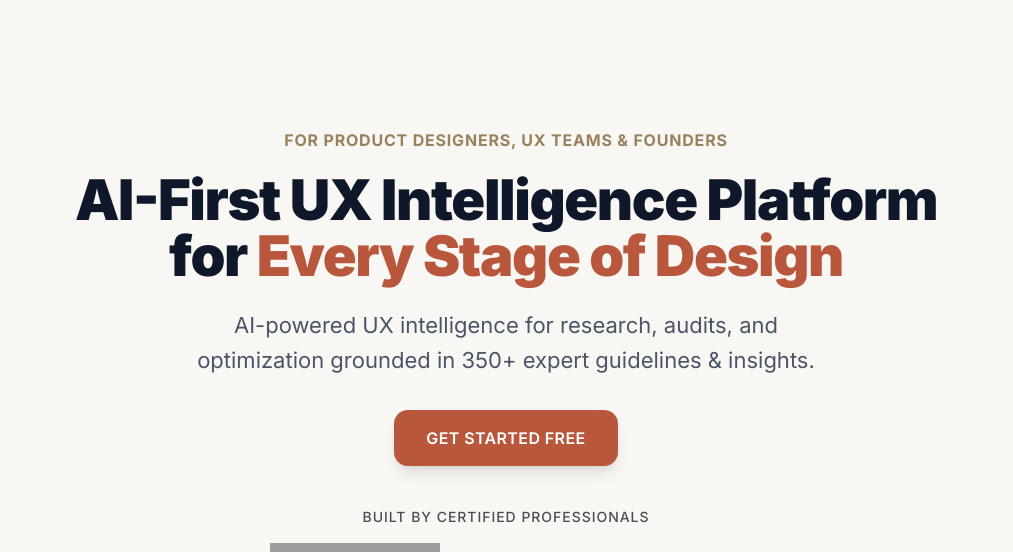
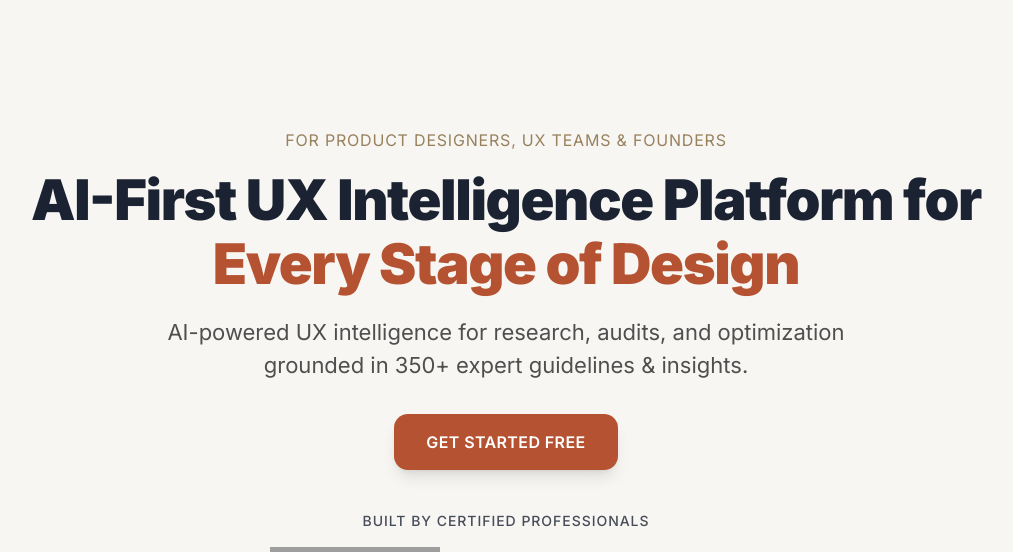
Before and after one commit to Surinder-thakur/ProUX-Website, a Next.js app: page / in a window 1280 px wide. Shown: the top 552 px of the page, without its empty margins (134-1147 px from the left). Built offline with nearby package versions, Linux system fonts and the light colour scheme; grey boxes are pictures that could not be loaded.

Commit message:
Type fixes
Heading paddings

```diff
--- a/src/components/sections/hero.tsx
+++ b/src/components/sections/hero.tsx
@@ -15,7 +15,7 @@ const stats = [
 
 function StarIcon() {
   return (
-    <svg className="h-4 w-4 fill-[#1a2130]" viewBox="0 0 20 20">
+    <svg className="h-4 w-4 fill-current text-foreground" viewBox="0 0 20 20">
       <path d="M9.049 2.927c.3-.921 1.603-.921 1.902 0l1.07 3.292a1 1 0 00.95.69h3.462c.969 0 1.371 1.24.588 1.81l-2.8 2.034a1 1 0 00-.364 1.118l1.07 3.292c.3.921-.755 1.688-1.54 1.118l-2.8-2.034a1 1 0 00-1.175 0l-2.8 2.034c-.784.57-1.838-.197-1.539-1.118l1.07-3.292a1 1 0 00-.364-1.118L2.98 8.72c-.783-.57-.38-1.81.588-1.81h3.461a1 1 0 00.951-.69l1.07-3.292z" />
     </svg>
   );
@@ -23,23 +23,27 @@ function StarIcon() {
 
 export default function HeroSection() {
   return (
-    <section className="bg-[#f8f7f4] pt-32 pb-16 md:pb-24 overflow-hidden">
+    <section className="bg-background pt-32 pb-16 md:pb-24 overflow-hidden">
       <div className="container-default">
         {/* Hero content — centered */}
-        <div className="mx-auto max-w-4xl text-center">
+        <div className="mx-auto max-w-5xl xl:max-w-6xl text-center">
           {/* Eyebrow */}
-          <p className="text-sm md:text-base font-bold text-[#99825d] uppercase tracking-wider mb-5">
+          <p className="text-sm md:text-base font-regular text-[hsl(var(--text-primary-600))] uppercase tracking-wider mb-5">
             For Product Designers, UX Teams &amp; Founders
           </p>
 
           {/* H1 */}
-          <h1 className="text-4xl md:text-5xl lg:text-[56px] leading-[1.1] font-black text-slate-900 tracking-tight mb-6">
-            AI-First UX Intelligence Platform for{" "}
-            <span className="text-[#B9573D]">Every Stage of Design</span>
+          <h1 className="text-4xl md:text-5xl lg:text-[56px] leading-[1.2] font-black text-foreground tracking-tight mb-6">
+            <span className="block lg:whitespace-nowrap">
+              AI-First UX Intelligence Platform for
+            </span>
+            <span className="block mt-2 text-primary">
+              Every Stage of Design
+            </span>
           </h1>
 
           {/* Subtitle */}
-          <p className="text-lg md:text-[22px] leading-[1.6] font-normal text-[#4A5568] mx-auto max-w-2xl mb-8">
+          <p className="text-md md:text-[22px] leading-[1.5] font-normal text-[hsl(var(--text-neutrals-800))] mx-auto max-w-3xl mb-8">
             AI-powered UX intelligence for research, audits, and optimization
             grounded in 350+ expert guidelines &amp; insights.
           </p>
@@ -48,7 +52,7 @@ export default function HeroSection() {
           <div className="mb-10">
             <Link
               href="https://app.proux.design/Auth"
-              className="btn-shine inline-flex items-center justify-center bg-[#B9573D] text-white rounded-[14px] px-8 py-4 font-semibold uppercase tracking-wide shadow-lg transition-all hover:shadow-xl hover:brightness-110"
+              className="btn-shine inline-flex items-center justify-center bg-primary text-primary-foreground rounded-[14px] px-8 py-4 font-semibold uppercase tracking-wide shadow-lg transition-all hover:shadow-xl hover:brightness-110"
             >
               Get Started Free
             </Link>
@@ -56,7 +60,7 @@ export default function HeroSection() {
 
           {/* Certifications row */}
           <div className="mb-14 flex flex-col items-center gap-4">
-            <p className="font-medium text-[#212529] text-[14px] tracking-[0.96px] uppercase opacity-80">
+            <p className="font-medium text-foreground text-[14px] tracking-[0.96px] uppercase opacity-80">
               Built by Certified Professionals
             </p>
             <div className="flex items-center gap-6">
@@ -76,7 +80,7 @@ export default function HeroSection() {
 
         {/* Product preview image card */}
         <div className="mx-auto max-w-[915px]">
-          <div className="bg-white rounded-[24px] shadow-[0px_-16px_94px_10px_rgba(222,215,179,0.3)] overflow-hidden">
+          <div className="bg-card rounded-[24px] shadow-[0px_-16px_94px_10px_rgba(222,215,179,0.3)] overflow-hidden">
             <Image
               src="/images/hero-dashboard.png"
               alt="ProUX AI-First UX Intelligence Platform Dashboard"
@@ -97,11 +101,11 @@ export default function HeroSection() {
                 className="flex items-center gap-3 py-4 sm:py-0"
               >
                 <div className="relative leading-[40px]">
-                  <span className="text-[36px] font-black text-[#1a2130]">
+                  <span className="text-[36px] font-black text-foreground">
                     {stat.value}
                   </span>
                   {"valueSuffix" in stat && stat.valueSuffix && (
-                    <span className="text-[18px] font-medium text-[#696f7b] align-baseline">
+                    <span className="text-[18px] font-medium text-muted-foreground align-baseline">
                       {stat.valueSuffix}
                     </span>
                   )}
@@ -114,11 +118,11 @@ export default function HeroSection() {
                       ))}
                     </div>
                   )}
-                  <p className="text-[12px] font-bold leading-[15px] text-[#99825d] uppercase tracking-[1.2px] whitespace-nowrap">
+                  <p className="text-[12px] font-bold leading-[15px] text-[hsl(var(--text-primary-600))] uppercase tracking-[1.2px] whitespace-nowrap">
                     {stat.labelLine1}
                   </p>
                   {stat.labelLine2 && (
-                    <p className="text-[12px] font-bold leading-[15px] text-[#99825d] uppercase tracking-[1.2px]">
+                    <p className="text-[12px] font-bold leading-[15px] text-[hsl(var(--text-primary-600))] uppercase tracking-[1.2px]">
                       {stat.labelLine2}
                     </p>
                   )}
```
